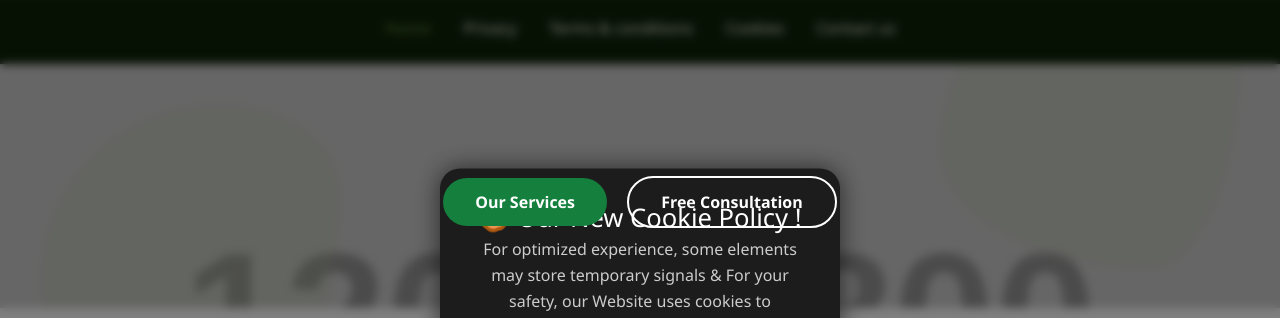
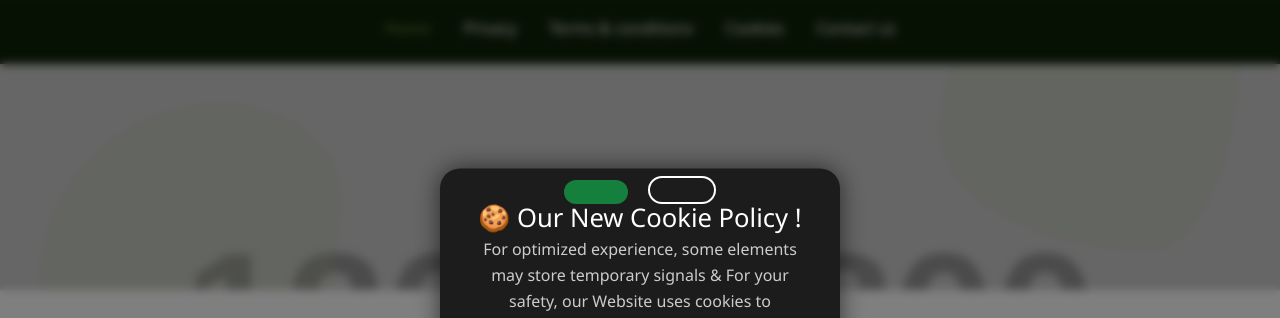
Before and after one commit to sanjsndas/planthaven, a plain HTML site: page index.html in a window 1280 px wide. Shown: the part 68-386 px from the top of the page. Drawn offline with nearby package versions, Linux system fonts and the light colour scheme; placeholder pictures from the web are drawn by us.

Commit message:
Update index.html

```diff
--- a/index.html
+++ b/index.html
@@ -302,8 +302,8 @@
             <h1 class="text-4xl md:text-6xl font-bold mb-6"></span></h1>
             <p class="text-xl md:text-2xl mb-8 max-w-4xl mx-auto"></p>
             <div class="space-x-4">
-                <a href="#services" class="inline-block bg-green-700 hover:bg-green-800 text-white font-bold py-3 px-8 rounded-full transition duration-300 transform hover:scale-105">Our Services</a>
-                <a href="#contact" class="inline-block border-2 border-white hover:bg-white hover:text-green-800 text-white font-bold py-3 px-8 rounded-full transition duration-300 transform hover:scale-105">Free Consultation</a>
+                <a href="#services" class="inline-block bg-green-700 hover:bg-green-800 text-white font-bold py-3 px-8 rounded-full transition duration-300 transform hover:scale-105"></a>
+                <a href="#contact" class="inline-block border-2 border-white hover:bg-white hover:text-green-800 text-white font-bold py-3 px-8 rounded-full transition duration-300 transform hover:scale-105"></a>
             </div>
         </div>
 
```
